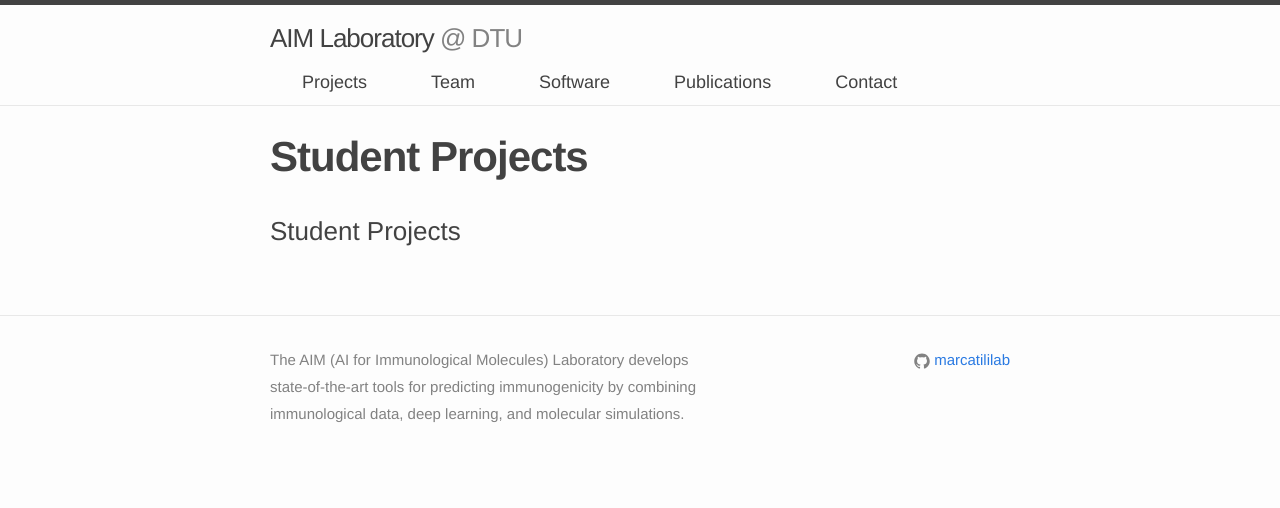
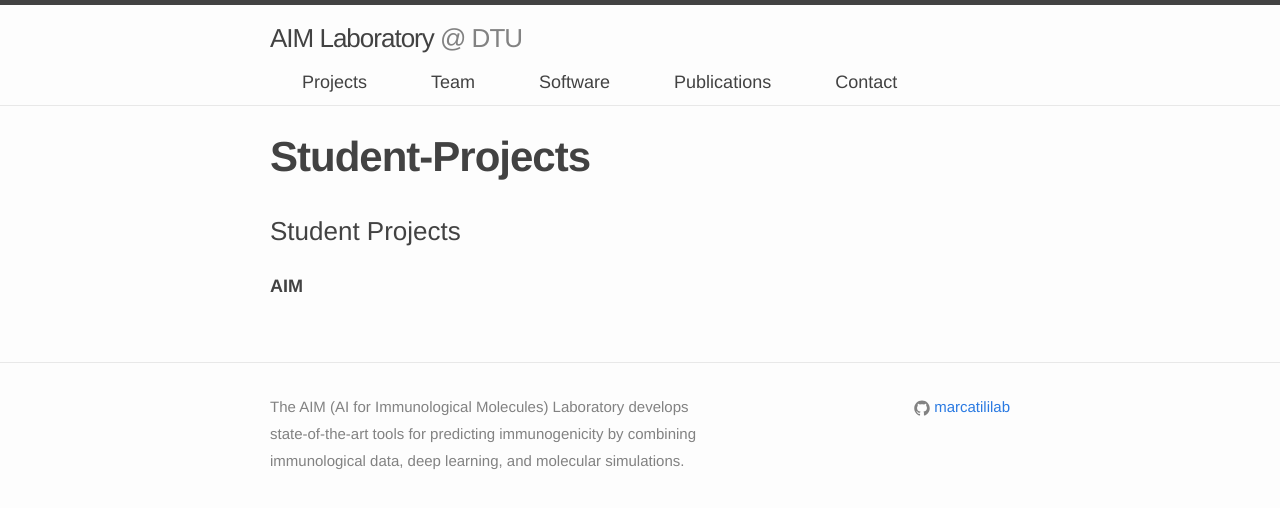
Before and after one commit to alschaap/alschaap.github.io, a Jekyll site: the page built from _pages/student_projects/index.md, in a window 1280 px wide. Shown: the top 508 px of the page. Built offline with Jekyll 4.4.1, drawn with Linux system fonts in a browser that asks for light colours; nearby versions of some CDN libraries.

```diff
--- a/_pages/student_projects/index.md
+++ b/_pages/student_projects/index.md
@@ -1,34 +1,10 @@
 ---
 layout: page
-title: Student  Projects
+title: Student-Projects
 permalink: /student_projects/
 toggle: on
 rank: 8
 ---
 
 ### Student Projects
-
-<div class="lab-wrapper">
-    <ul class="lab-list">
-    {% for project in site.data.student_projects %}
-    {% if project.name and project.description %}
-        <li>
-            <h2>{{ student_projects.name }}</h2>
-            {% if student_projects.photo %}
-                <img class="float-right projects-photo" src="{{ student_projects.photo | prepend: site.images_dir | prepend: site.baseurl }}">
-            {% endif %}
-            {% if project.funding %}
-                <p><b>Funding: </b>{{ student_projects.funding }}</p>
-            {% endif %}
-            {% if student_projects.collaborators %}
-                <p><b>Collaborators: </b>{{ student_projects.collaborators }}</p>
-            {% endif %}
-            {% if student_projects.assignees %}
-                <p><b>Assignees: </b>{{ student_projects.assignees }}</p>
-            {% endif %}
-            <p>{{ student_projects.description }}</p>
-        </li>
-    {% endif %}
-    {% endfor %}
-    </ul>
-</div>
+**AIM**
```
